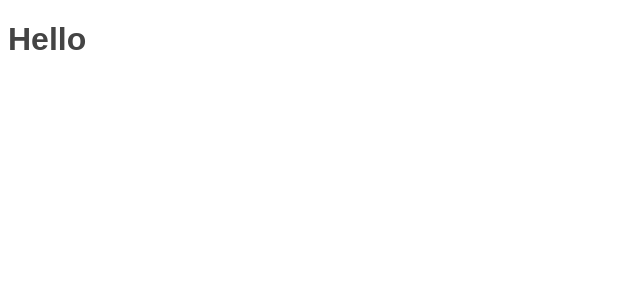
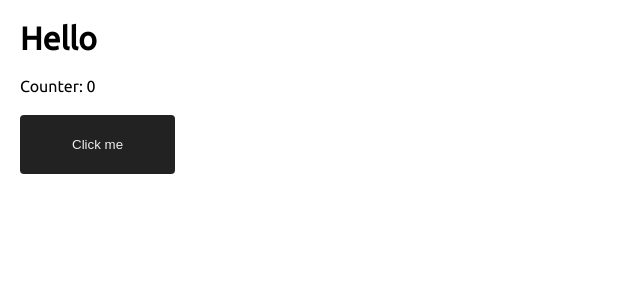
Before and after one commit to mmilanovic4/svelte-boilerplate, a Svelte app: page / in a window 1280 px wide. Shown: the top 300 px of the page, without its empty margins (0-640 px from the left). Built offline with nearby package versions, Linux system fonts and the light colour scheme; the HTML template or start-up script is replaced by a standard one.

Commit message:
Change example component

```diff
--- a/package.json
+++ b/package.json
@@ -25,7 +25,7 @@
 		"optimize-css-assets-webpack-plugin": "^5.0.3",
 		"prettier": "^2.0.5",
 		"prettier-plugin-svelte": "^0.7.0",
-		"style-loader": "^1.2.0",
+		"style-loader": "^1.2.1",
 		"svelte": "^3.21.0",
 		"svelte-loader": "^2.13.6",
 		"terser-webpack-plugin": "^2.3.6",
--- a/src/client/components/App.svelte
+++ b/src/client/components/App.svelte
@@ -1,12 +1,46 @@
 <script>
-	import config from 'Client/config.json';
-	console.log(config);
+	let count = 0;
+
+	function handleClick() {
+		count += 1;
+	}
 </script>
 
 <style>
-	h1 {
-		color: #444;
+	:global(body) {
+		padding: 20px;
+	}
+
+	div {
+		display: grid;
+		grid-auto-flow: row;
+		grid-gap: 20px;
+		justify-content: flex-start;
+	}
+
+	button {
+		padding: 20px 50px;
+		background-color: #222;
+		border: 2px solid #222;
+		border-radius: 4px;
+		color: #eee;
+		outline: none;
+		transition-property: box-shadow;
+		transition-duration: .3s;
+		transition-timing-function: ease-in-out;
+	}
+
+	button:hover {
+		box-shadow: 4px 4px 2px #888;
+	}
+
+	button:active {
+		transform: translateY(2px);
 	}
 </style>
 
-<h1>Hello</h1>
+<div>
+	<h1>Hello</h1>
+	<p>Counter: {count}</p>
+	<button on:click={handleClick}>Click me</button>
+</div>
--- a/src/client/config.json
+++ /dev/null
@@ -1,3 +0,0 @@
-{
-	"foo": "bar"
-}
--- a/src/client/global.css
+++ b/src/client/global.css
@@ -1,7 +1,20 @@
-body {
-	font-family: 'Ubuntu', sans-serif;
+@import url('https://fonts.googleapis.com/css2?family=Ubuntu&display=swap');
+
+* {
+	box-sizing: border-box;
+	margin: 0;
+	padding: 0;
 }
 
 html {
+	font-size: 100%;
+}
+
+body {
+	font-family: 'Ubuntu', sans-serif;
 	font-size: 1rem;
 }
+
+button {
+	cursor: pointer;
+}
```
